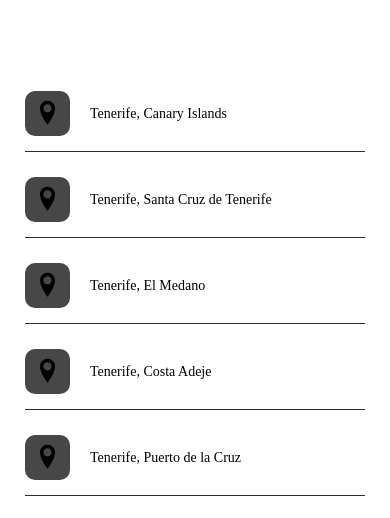
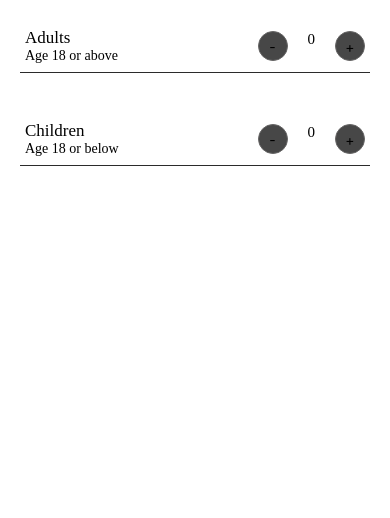
Before and after one commit to deepak-singh5219/House-Rental-Application---GetStay, a React Native app: screen / in a window 390 px wide. Shown: the top 518 px of the page. Built offline with nearby package versions, Linux system fonts and the light colour scheme.

Commit message:
guest-screen

```diff
--- a/App.js
+++ b/App.js
@@ -13,6 +13,7 @@ import feed from './assets/images/Airbnb Assets/Airbnb Assets/feed';
 import HomeScreen from './src/screens/Home';
 import SearchResultScreen from './src/screens/SearchResults';
 import SearchScreen from './src/screens/SearchResult';
+import GuestScreen from './src/screens/GuestScreen';
 
 
 
@@ -23,7 +24,8 @@ const App = () => {
     <SafeAreaView>
     {/* <HomeScreen/> */}
       {/* <SearchResultScreen/> */}
-      <SearchScreen/>
+      {/* <SearchScreen/> */}
+      <GuestScreen/>
     </SafeAreaView>
     </>
   )
--- /dev/null
+++ b/src/screens/GuestScreen/index.js
@@ -0,0 +1,55 @@
+import React,{useState} from 'react';
+import {
+    Text,
+    View,
+    Pressable,
+    TouchableOpacity
+
+} from 'react-native';
+import styles from './style';
+
+const GuestScreen = () => {
+
+    const [adults,setAdults] = useState(0);
+    const [children,setchildren] = useState(0);
+    return(
+        <>
+        <View style={styles.container}>
+
+<View style={styles.leftPart}>
+    <Text style={styles.head}>Adults</Text>
+    <Text style={styles.description}>Age 18 or above</Text>
+
+</View>
+<View style={styles.rightPart}>
+    <TouchableOpacity onPress={()=> setAdults(Math.max(0,adults-1))} style={styles.btn}><Text>-</Text></TouchableOpacity>
+    <Text style={styles.number}>{adults}</Text>
+    <TouchableOpacity onPress={()=> setAdults(adults+1)} style={styles.btn}><Text>+</Text></TouchableOpacity>
+</View>
+
+</View>
+
+<View style={styles.container}>
+
+            <View style={styles.leftPart}>
+                <Text style={styles.head}>Children</Text>
+                <Text style={styles.description}>Age 18 or below</Text>
+
+            </View>
+            <View style={styles.rightPart}>
+                <TouchableOpacity onPress={()=> setchildren(Math.max(0,children-1))} style={styles.btn}><Text>-</Text></TouchableOpacity>
+                <Text style={styles.number}>{children}</Text>
+                <TouchableOpacity onPress={()=> setchildren(children+1)} style={styles.btn}><Text>+</Text></TouchableOpacity>
+            </View>
+
+         </View>
+
+        </>
+
+
+
+
+    )
+}
+
+export default GuestScreen;
--- /dev/null
+++ b/src/screens/GuestScreen/style.js
@@ -0,0 +1,52 @@
+import {StyleSheet} from 'react-native';
+
+const styles = StyleSheet.create({
+    container:{
+        display:'flex',
+        flexDirection:'row',
+        alignItems:'center',
+        justifyContent:'space-between',
+        margin:20,
+        borderBottomWidth:1,
+        borderBottomColor:'#2b2b2b',
+        paddingVertical:8,
+        paddingHorizontal:5,
+
+    },
+    leftPart:{
+
+    },
+    rightPart:{
+        display:'flex',
+        flexDirection:'row',
+
+    },
+    head:{
+        fontSize:17,
+        fontFamily:'Poppins-Bold',
+
+    },
+    description:{
+        fontFamily:'Poppins-Italic'
+    },
+    number:{
+        fontSize:15,
+        fontFamily:'Poppins-Light',
+        marginHorizontal:20,
+    },
+    btn:{
+        backgroundColor:'#474747',
+        height:30,
+        fontSize:25,
+        width:30,
+        alignItems:'center',
+        justifyContent:'center',
+        borderRadius:100,
+        borderWidth:1,
+        borderColor:'#666565',
+    },
+
+
+});
+
+export default styles;
```
